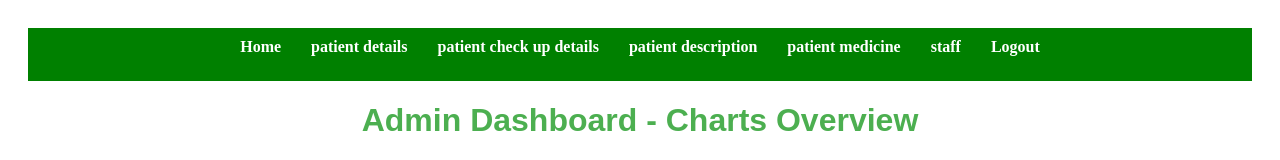
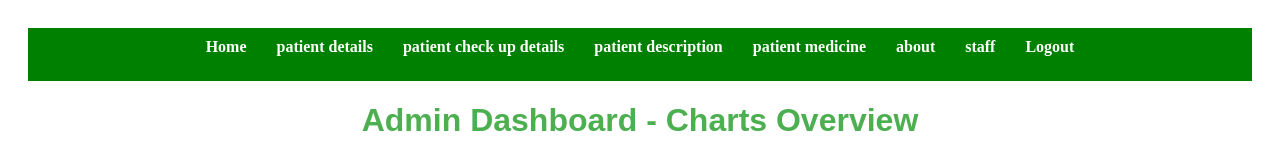
Before and after one commit to shxrox/BloodLink, a React (Vite) app in the folder BloodLine-Frontend/: page /dashboard/doctor in a window 1280 px wide. Shown: the top 160 px of the page. Built offline with nearby package versions, Linux system fonts and the light colour scheme; no server answers.

Commit message:
Updating Routing & Navbar

```diff
--- a/BloodLine-Frontend/src/App.jsx
+++ b/BloodLine-Frontend/src/App.jsx
@@ -18,6 +18,11 @@ import Medicine from './component/dashboard/doctor/MedicineManagement';
 import ManagementDoc from './component/dashboard/doctor/AccountManagement';
 import ManagementLab from './component/dashboard/lab/AccountManagement';
 import ManagementNurse from './component/dashboard/nurse/AccountManagement';
+import AboutD from './component/dashboard/doctor/About';
+import AboutL from './component/dashboard/lab/About';
+import AboutN from './component/dashboard/nurse/About';
+
+
 
 
 
@@ -44,6 +49,12 @@ function App() {
       <Route path="/dashboard/doctor/staff" element={<ManagementDoc />}/>
       <Route path="/dashboard/lab/staff" element={<ManagementLab />}/>
       <Route path="/dashboard/nurse/staff" element={<ManagementNurse />}/>
+      <Route path="/dashboard/doctor/about" element={<AboutD />}/>
+      <Route path="/dashboard/lab/about" element={<AboutL />}/>
+      <Route path="/dashboard/nurse/about" element={<AboutN />}/>
+
+
+
 
 
 
--- a/BloodLine-Frontend/src/component/dashboard/doctor/DoctorNavbar.jsx
+++ b/BloodLine-Frontend/src/component/dashboard/doctor/DoctorNavbar.jsx
@@ -10,6 +10,7 @@ const NurseNavbar = () => {
         <Link to="/dashboard/doctor/petient-cheking" style={styles.link}>patient check up details</Link>
         <Link to="/dashboard/doctor/petient-description" style={styles.link}>patient description</Link>
         <Link to="/dashboard/doctor/petient-medicine" style={styles.link}>patient medicine</Link>
+        <Link to="/dashboard/doctor/about" style={styles.link}>about</Link>
         <Link to="/dashboard/doctor/staff" style={styles.link}>staff</Link>
 
 
--- a/BloodLine-Frontend/src/component/dashboard/lab/LabNavbar.jsx
+++ b/BloodLine-Frontend/src/component/dashboard/lab/LabNavbar.jsx
@@ -9,6 +9,7 @@ const NurseNavbar = () => {
         <Link to="/dashboard/lab/lab-details" style={styles.link}>lab details</Link>
         <Link to="/dashboard/lab/lab-cheking" style={styles.link}>lab check up details</Link>
         <Link to="/dashboard/lab/staff" style={styles.link}>staff</Link>
+        <Link to="/dashboard/lab/about" style={styles.link}>about</Link>
         <Link to="/login" style={styles.link}>Logout</Link>
       </div>
     </nav>
--- a/BloodLine-Frontend/src/component/dashboard/nurse/NurseNavbar.jsx
+++ b/BloodLine-Frontend/src/component/dashboard/nurse/NurseNavbar.jsx
@@ -11,6 +11,7 @@ const NurseNavbar = () => {
         <Link to="/dashboard/nurse/patient-labreport" style={styles.link}>patient lab</Link>
         <Link to="/dashboard/nurse/lab-cheking" style={styles.link}>patient Detailed Report</Link>
         <Link to="/dashboard/nurse/staff" style={styles.link}>staff</Link>
+        <Link to="/dashboard/nurse/about" style={styles.link}>about</Link>
         <Link to="/login" style={styles.link}>Logout</Link>
       </div>
     </nav>
```
